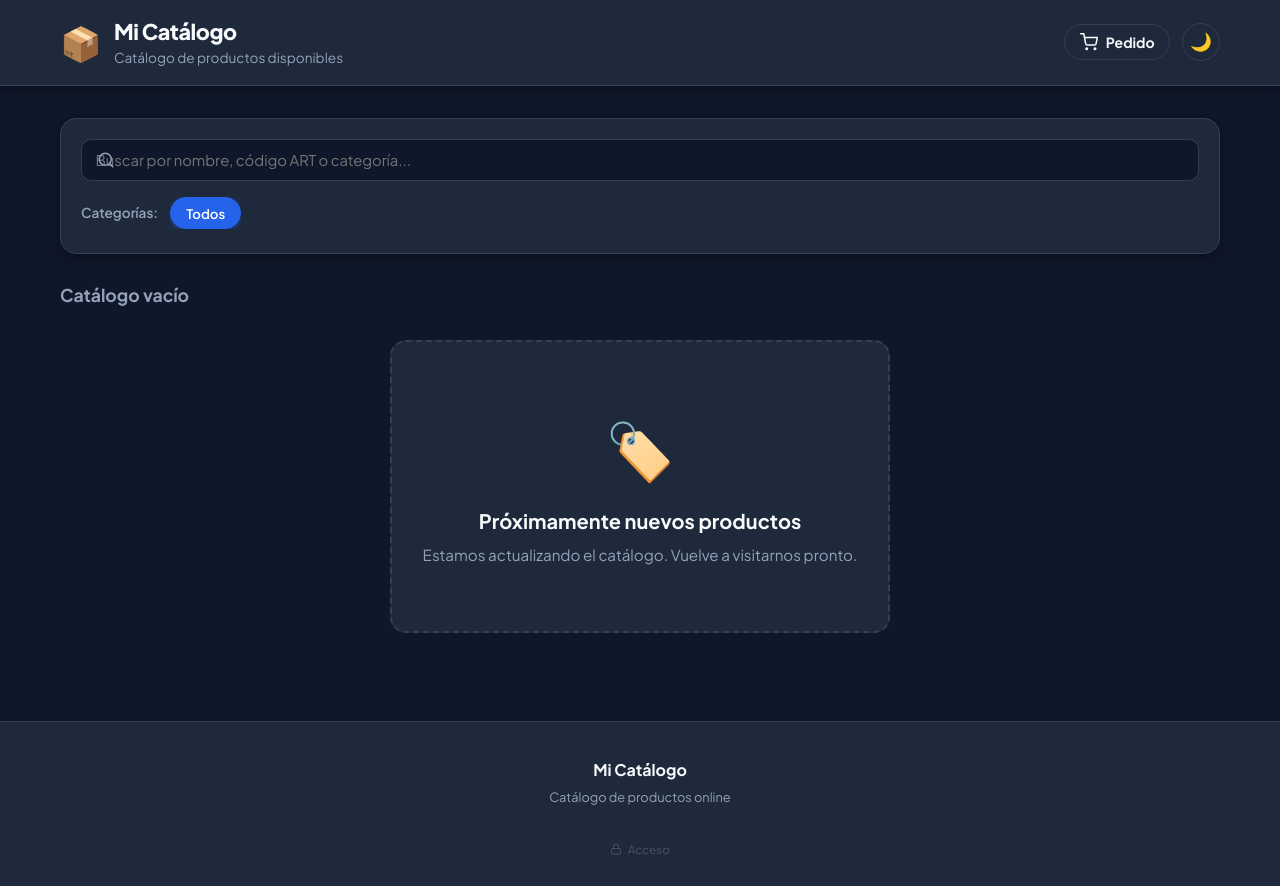
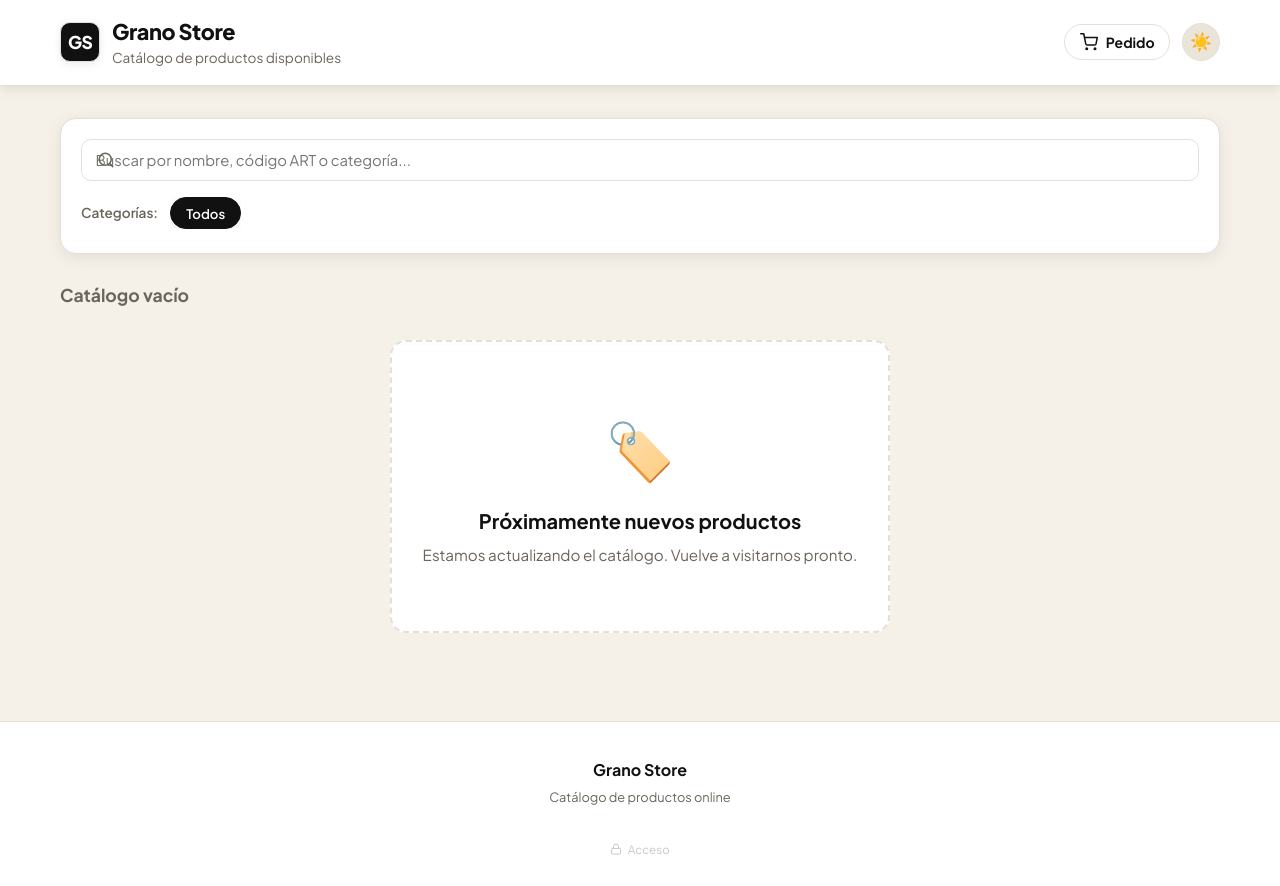
Before and after one commit to PieroBH/tienda_nube, a plain HTML site: page index.html in a window 1280 px wide. Drawn offline with nearby package versions, Linux system fonts and the light colour scheme; no server answers.

Commit message:
feat: paleta boutique (negro mate, crudo, terracota)

```diff
--- a/app.js
+++ b/app.js
@@ -54,7 +54,7 @@ function cleanWhatsappPhone(raw) {
 const globalPhone = (typeof STORE_WHATSAPP_PHONE !== 'undefined' && STORE_WHATSAPP_PHONE) ? STORE_WHATSAPP_PHONE : '';
 
 const defaultSettings = {
-  storeName: 'Mi Catálogo',
+  storeName: 'Grano Store',
   storeSubtitle: 'Catálogo de productos disponibles',
   currency: '$',
   whatsappPhone: globalPhone
@@ -432,6 +432,9 @@ function loadSettings() {
   if (saved) {
     try {
       settings = { ...defaultSettings, ...JSON.parse(saved) };
+      if (!settings.storeName || settings.storeName === 'Mi Catálogo') {
+        settings.storeName = 'Grano Store';
+      }
       if (!settings.whatsappPhone && globalPhone) {
         settings.whatsappPhone = globalPhone;
       }
@@ -444,10 +447,10 @@ function loadSettings() {
 }
 
 function applySettings() {
-  storeTitleDisplay.textContent = settings.storeName || 'Mi Catálogo';
+  storeTitleDisplay.textContent = settings.storeName || 'Grano Store';
   storeSubtitleDisplay.textContent = settings.storeSubtitle || 'Catálogo de productos disponibles';
-  footerStoreName.textContent = settings.storeName || 'Mi Catálogo';
-  document.title = `${settings.storeName || 'Mi Catálogo'} - Catálogo Online`;
+  footerStoreName.textContent = settings.storeName || 'Grano Store';
+  document.title = `${settings.storeName || 'Grano Store'} - Catálogo Online`;
 }
 
 function formatPrice(amount) {
--- a/index.html
+++ b/index.html
@@ -3,13 +3,13 @@
 <head>
   <meta charset="UTF-8">
   <meta name="viewport" content="width=device-width, initial-scale=1.0">
-  <title>Mi Catálogo de Productos</title>
+  <title>Grano Store - Catálogo de Productos</title>
   <link rel="stylesheet" href="style.css">
   <link rel="preconnect" href="https://fonts.googleapis.com">
   <link rel="preconnect" href="https://fonts.gstatic.com" crossorigin>
   <link href="https://fonts.googleapis.com/css2?family=Plus+Jakarta+Sans:wght@400;500;600;700;800&display=swap" rel="stylesheet">
   <script>
-    const savedTheme = localStorage.getItem('catalogo_theme') || 'dark';
+    const savedTheme = localStorage.getItem('catalogo_theme') || 'light';
     document.documentElement.setAttribute('data-theme', savedTheme);
   </script>
 </head>
@@ -19,9 +19,9 @@
   <header class="navbar">
     <div class="container nav-content-public">
       <div class="brand">
-        <div class="brand-icon">📦</div>
+        <div class="brand-badge-logo">GS</div>
         <div>
-          <h1 id="storeTitleDisplay">Mi Catálogo</h1>
+          <h1 id="storeTitleDisplay">Grano Store</h1>
           <p class="subtitle" id="storeSubtitleDisplay">Catálogo de productos disponibles</p>
         </div>
       </div>
@@ -209,7 +209,7 @@
   <!-- Pie de página con Acceso Discreto -->
   <footer class="footer">
     <div class="container footer-content">
-      <p id="footerStoreName">Mi Catálogo</p>
+      <p id="footerStoreName">Grano Store</p>
       <p class="footer-hint">Catálogo de productos online</p>
 
       <!-- Enlace sutil y discreto al fondo de la página -->
--- a/style.css
+++ b/style.css
@@ -1,29 +1,32 @@
 /* ==============================================================
-   VARIABLES Y PALETAS DE COLOR
+   VARIABLES Y PALETAS DE COLOR - BOUTIQUE
+   Negro Mate: #111111 | Crudo / Beige: #F5F1E8 | Terracota: #C86B5A
    ============================================================== */
 
-/* Paleta Principal: Dark / Slate Blue (Default) */
+/* Paleta Modo Oscuro: Negro Mate & Acento Terracota */
 :root,
 [data-theme="dark"] {
-  --bg-main: #0F172A;
-  --bg-card: #1E293B;
-  --bg-elevated: #334155;
-  --border: #334155;
-  --primary: #2563EB;
-  --primary-hover: #1D4ED8;
-  --accent: #60A5FA;
-  --text-main: #F8FAFC;
-  --text-muted: #94A3B8;
-  --text-light: #64748B;
-
-  --bg-muted: #182234;
-  --chip-bg: #1E293B;
-  --chip-hover: #334155;
-  --input-bg: #0F172A;
-  --shadow-color: rgba(0, 0, 0, 0.35);
-
-  --whatsapp: #25D366;
-  --whatsapp-hover: #1EBE5D;
+  --bg-main: #111111;
+  --bg-card: #1C1A18;
+  --bg-elevated: #262320;
+  --border: #38332E;
+  --primary: #F5F1E8;
+  --primary-hover: #EBE5D8;
+  --primary-contrast: #111111;
+  --accent: #C86B5A;
+  --accent-hover: #B55B4B;
+  --text-main: #F5F1E8;
+  --text-muted: #A8A096;
+  --text-light: #787168;
+
+  --bg-muted: #1A1816;
+  --chip-bg: #22201D;
+  --chip-hover: #332F2A;
+  --input-bg: #151412;
+  --shadow-color: rgba(0, 0, 0, 0.45);
+
+  --whatsapp: #C86B5A;
+  --whatsapp-hover: #B55B4B;
   --danger: #EF4444;
   --danger-hover: #DC2626;
 
@@ -36,24 +39,29 @@
   --transition: all 0.2s cubic-bezier(0.4, 0, 0.2, 1);
 }
 
-/* Paleta Alternativa: Light Blue / Clean */
+/* Paleta Modo Claro (Firma): Crudo / Beige, Negro Mate y Terracota */
 [data-theme="light"] {
-  --bg-main: #F8FAFC;
+  --bg-main: #F5F1E8;
   --bg-card: #FFFFFF;
-  --bg-elevated: #FFFFFF;
-  --border: #E2E8F0;
-  --primary: #1D4ED8;
-  --primary-hover: #1E40AF;
-  --accent: #1D4ED8;
-  --text-main: #0F172A;
-  --text-muted: #64748B;
-  --text-light: #94A3B8;
-
-  --bg-muted: #EFF6FF;
-  --chip-bg: #EFF6FF;
-  --chip-hover: #DBEAFE;
+  --bg-elevated: #FAF8F5;
+  --border: #E5DFD5;
+  --primary: #111111;
+  --primary-hover: #262626;
+  --primary-contrast: #FFFFFF;
+  --accent: #C86B5A;
+  --accent-hover: #B55B4B;
+  --text-main: #111111;
+  --text-muted: #6B645B;
+  --text-light: #9C9488;
+
+  --bg-muted: #EDE7DC;
+  --chip-bg: #EAE4D9;
+  --chip-hover: #DED6C7;
   --input-bg: #FFFFFF;
-  --shadow-color: rgba(0, 0, 0, 0.08);
+  --shadow-color: rgba(17, 17, 17, 0.08);
+
+  --whatsapp: #C86B5A;
+  --whatsapp-hover: #B55B4B;
 }
 
 /* ==============================================================
@@ -125,6 +133,24 @@ body {
   line-height: 1;
 }
 
+.brand-badge-logo {
+  width: 40px;
+  height: 40px;
+  background: var(--primary);
+  color: var(--primary-contrast, #FFFFFF);
+  display: inline-flex;
+  align-items: center;
+  justify-content: center;
+  border-radius: var(--radius-md);
+  font-family: var(--font-family);
+  font-weight: 800;
+  font-size: 1.1rem;
+  letter-spacing: -0.04em;
+  flex-shrink: 0;
+  border: 1px solid var(--border);
+  box-shadow: 0 2px 8px var(--shadow-color);
+}
+
 .brand h1 {
   font-size: 1.35rem;
   font-weight: 800;
@@ -187,13 +213,13 @@ body {
 
 .btn-primary {
   background-color: var(--primary);
-  color: #FFFFFF;
+  color: var(--primary-contrast, #FFFFFF);
 }
 
 .btn-primary:hover {
   background-color: var(--primary-hover);
   transform: translateY(-1px);
-  box-shadow: 0 4px 14px rgba(37, 99, 235, 0.4);
+  box-shadow: 0 4px 14px var(--shadow-color);
 }
 
 .btn-secondary {
@@ -208,14 +234,14 @@ body {
 }
 
 .btn-whatsapp {
-  background-color: var(--whatsapp);
+  background-color: var(--accent);
   color: #FFFFFF;
   font-weight: 700;
 }
 
 .btn-whatsapp:hover {
-  background-color: var(--whatsapp-hover);
-  box-shadow: 0 4px 12px rgba(37, 211, 102, 0.3);
+  background-color: var(--accent-hover);
+  box-shadow: 0 4px 12px rgba(200, 107, 90, 0.35);
 }
 
 .btn-text-danger {
@@ -290,7 +316,7 @@ body {
 .search-box input:focus {
   outline: none;
   border-color: var(--accent);
-  box-shadow: 0 0 0 3px rgba(96, 165, 250, 0.2);
+  box-shadow: 0 0 0 3px rgba(200, 107, 90, 0.25);
 }
 
 .btn-clear {
@@ -349,9 +375,9 @@ body {
 
 .pill.active {
   background: var(--primary);
-  color: #FFFFFF;
+  color: var(--primary-contrast, #FFFFFF);
   border-color: var(--primary);
-  box-shadow: 0 2px 8px rgba(37, 99, 235, 0.4);
+  box-shadow: 0 2px 8px var(--shadow-color);
 }
 
 .catalog-header {
@@ -416,10 +442,10 @@ body {
   position: absolute;
   top: 0.75rem;
   left: 0.75rem;
-  background: rgba(15, 23, 42, 0.85);
+  background: rgba(17, 17, 17, 0.85);
   backdrop-filter: blur(6px);
-  color: var(--accent);
-  border: 1px solid rgba(96, 165, 250, 0.3);
+  color: #F5F1E8;
+  border: 1px solid rgba(200, 107, 90, 0.4);
   font-size: 0.75rem;
   font-weight: 700;
   padding: 0.25rem 0.7rem;
@@ -840,7 +866,7 @@ input:focus,
 textarea:focus {
   outline: none;
   border-color: var(--accent);
-  box-shadow: 0 0 0 3px rgba(96, 165, 250, 0.2);
+  box-shadow: 0 0 0 3px rgba(200, 107, 90, 0.25);
 }
 
 .price-input-container {
@@ -1017,7 +1043,7 @@ dialog.modal {
 }
 
 dialog.modal::backdrop {
-  background: rgba(15, 23, 42, 0.75);
+  background: rgba(17, 17, 17, 0.65);
   backdrop-filter: blur(6px);
   -webkit-backdrop-filter: blur(6px);
 }
@@ -1125,9 +1151,9 @@ dialog#detailDialog {
 
 .product-badge {
   align-self: flex-start;
-  background: rgba(96, 165, 250, 0.15);
+  background: rgba(200, 107, 90, 0.15);
   color: var(--accent);
-  border: 1px solid rgba(96, 165, 250, 0.3);
+  border: 1px solid rgba(200, 107, 90, 0.3);
   font-size: 0.75rem;
   font-weight: 700;
   text-transform: uppercase;
@@ -1286,7 +1312,7 @@ dialog#detailDialog {
 }
 
 .cart-badge {
-  background-color: var(--primary);
+  background-color: var(--accent);
   color: #FFFFFF;
   font-size: 0.72rem;
   font-weight: 800;
@@ -1311,10 +1337,19 @@ dialog#detailDialog {
   font-size: 0.85rem;
   font-weight: 700;
   padding: 0.55rem 0.75rem;
+  background-color: var(--accent);
+  color: #FFFFFF;
+  border: 1px solid var(--accent);
+}
+
+.btn-add-cart:hover {
+  background-color: var(--accent-hover);
+  border-color: var(--accent-hover);
+  color: #FFFFFF;
 }
 
 .btn-whatsapp-icon {
-  background-color: var(--whatsapp);
+  background-color: var(--accent);
   color: #FFFFFF;
   display: inline-flex;
   align-items: center;
@@ -1328,7 +1363,7 @@ dialog#detailDialog {
 }
 
 .btn-whatsapp-icon:hover {
-  background-color: var(--whatsapp-hover);
+  background-color: var(--accent-hover);
   transform: scale(1.05);
 }
 
@@ -1399,7 +1434,7 @@ dialog#detailDialog {
   bottom: 1.5rem;
   right: 1.5rem;
   z-index: 95;
-  background-color: var(--primary);
+  background-color: var(--accent);
   color: #FFFFFF;
   border: none;
   border-radius: var(--radius-full);
@@ -1409,19 +1444,19 @@ dialog#detailDialog {
   gap: 0.5rem;
   font-weight: 700;
   font-size: 0.95rem;
-  box-shadow: 0 8px 24px rgba(37, 99, 235, 0.4);
+  box-shadow: 0 8px 24px rgba(200, 107, 90, 0.35);
   cursor: pointer;
   transition: transform 0.2s cubic-bezier(0.4, 0, 0.2, 1), box-shadow 0.2s ease;
 }
 
 .floating-cart-btn:hover {
-  background-color: var(--primary-hover);
+  background-color: var(--accent-hover);
   transform: scale(1.05);
 }
 
 .floating-cart-btn .cart-badge {
   background-color: #FFFFFF;
-  color: var(--primary);
+  color: var(--accent);
 }
 
 /* Modal Carrito */
@@ -1681,14 +1716,26 @@ dialog#cartDialog {
   font-size: 0.9rem;
 }
 
+#btnDetailAddToCart {
+  background-color: var(--accent);
+  border-color: var(--accent);
+  color: #FFFFFF;
+}
+
+#btnDetailAddToCart:hover {
+  background-color: var(--accent-hover);
+  border-color: var(--accent-hover);
+  box-shadow: 0 4px 14px rgba(200, 107, 90, 0.35);
+}
+
 .btn-whatsapp-outline {
   display: inline-flex;
   align-items: center;
   justify-content: center;
   gap: 0.5rem;
   background: transparent;
-  border: 1px solid var(--whatsapp);
-  color: var(--whatsapp);
+  border: 1px solid var(--accent);
+  color: var(--accent);
   font-weight: 700;
   padding: 0.65rem 1rem;
   border-radius: var(--radius-md);
@@ -1697,5 +1744,5 @@ dialog#cartDialog {
 }
 
 .btn-whatsapp-outline:hover {
-  background-color: rgba(37, 211, 102, 0.1);
-}
+  background-color: rgba(200, 107, 90, 0.12);
+}
```
Also changed, not shown: admin.html (+6 -6 lines), admin.js (+6 -3 lines).
